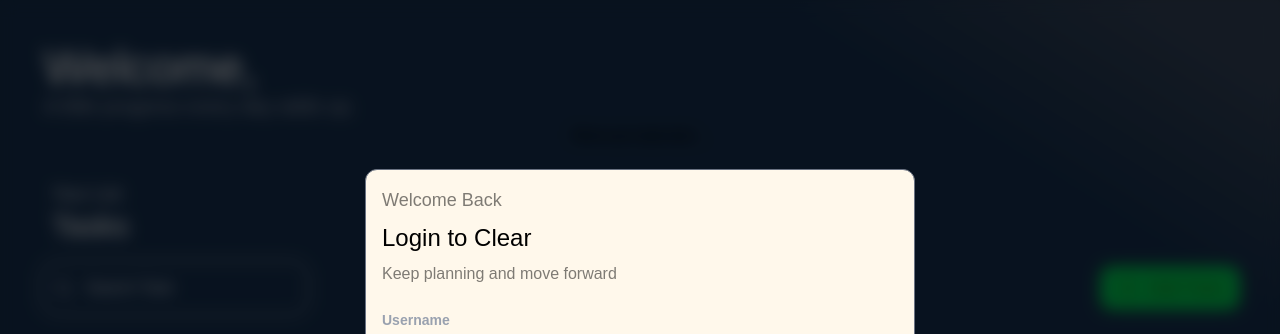
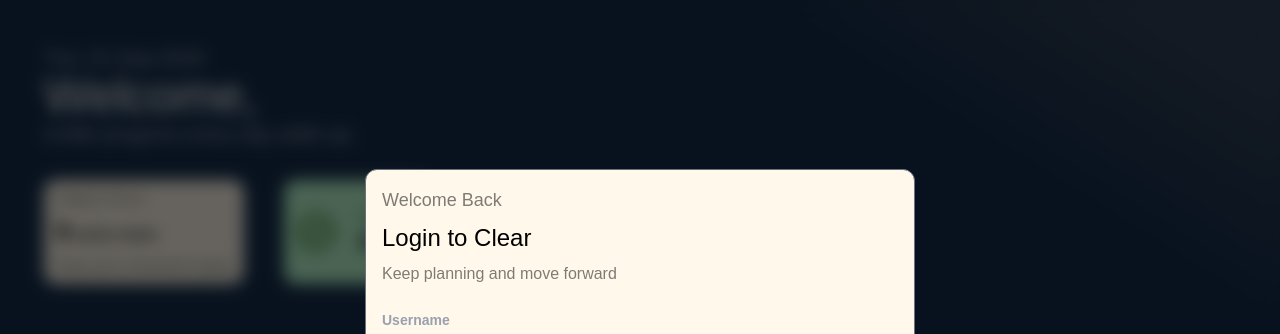
Before and after one commit to franvinkus/TodoApp-Frontend, a Next.js app: page / in a window 1280 px wide. Shown: the top 334 px of the page. Built offline with nearby package versions, Linux system fonts and the light colour scheme; no server answers.

Commit message:
feat: Added additional date info, new task counter for active and finished tasks

```diff
--- a/src/app/pages/Homepage.tsx
+++ b/src/app/pages/Homepage.tsx
@@ -5,7 +5,7 @@ import CreateTodo from "../../component/createTodo"
 import TodoCalendar from "../../component/Calendar";
 import LoginModal from "@/component/LoginModal";
 import { getToken, getUserName, isLoggedIn } from "@/utils/Auth";
-import { Circle, CircleCheckBig, Pencil, Plus, Search, Trash } from "lucide-react";
+import { BadgeCheck, Circle, CircleCheckBig, Pencil, Plus, Search, Trash } from "lucide-react";
 
 const Homepage = () => {
   const [todos, setTodos] = useState<Todo[]>([]);
@@ -18,7 +18,7 @@ const Homepage = () => {
   const [isModal, setIsModal] = useState(false);
   const [isMounted, setIsMounted] = useState(false);
   const [todayDate, setTodayDate] = useState("");
-  const nameTitle = getUserName();
+  const [nameTitle, setNameTitle] = useState<string | null>("");
 
   useEffect(() => {
     const logged = isLoggedIn();
@@ -45,6 +45,8 @@ const Homepage = () => {
   useEffect(() => {
     const handler = setTimeout(() => {
       fetchGetTodo();
+      setNameTitle(getUserName());
+      formattedTodayDate();
     }, 500);
     setIsMounted(true);
     return () => clearTimeout(handler);
@@ -124,10 +126,21 @@ const Homepage = () => {
     const today: Date = new Date();
     const todayString = today.toString();
     const parts = todayString.split(" ");
-    const date = parts[0];
-    const time = parts[1];
-    const [day, month, year] = date.split("-");
-    return `${day}-${month}-${year}`;
+    const day = parts[0];
+    const month = parts[1];
+    const date = parts[2];
+    const year = parts[3];
+    setTodayDate(`${day}, ${date}-${month}-${year}`);
+  }
+
+  const countActiveTask = () => {
+    const count = todos.filter((todo) => !todo.isCompleted).length;
+    return count;
+  }
+
+  const countFinishedTask =() => {
+    const count = todos.filter((todo) => todo.isCompleted).length;
+    return count;
   }
 
   return (
@@ -138,9 +151,40 @@ const Homepage = () => {
         )}
 
         <div className="flex flex-col justify-start w-full p-1">
+          <h1 className="text-lg md:text-xl text-gray-400">{todayDate}</h1>
           <h1 className="text-5xl text-white">Welcome, {nameTitle}</h1>
           <h1 className="text-xl text-gray-400">A little progress every day adds up.</h1>
+          <div className="flex flex-row gap-x-10  mt-8">
+            <div className="flex flex-row rounded-xl bg-brand-cream p-2 px-3 gap-x-10">
+              <div className="flex flex-col gap-y-1 md:gap-y-2">
+                <p className="text-sm opacity-60">
+                  Today's Focus
+                </p>
+                <p>
+                  <strong className="md:text-2xl text-xl">{countActiveTask()}</strong> active tasks
+                </p>
+                <p className="md:text-sm text-xs opacity-60">
+                  Keep your momentum going
+                </p>
+              </div>
+            </div>
+
+            <div className="flex flex-row rounded-xl bg-green-200 p-2 px-3 gap-x-6">
+              <div className="flex justify-between align-middle items-center">
+                <BadgeCheck className="text-green-moss" size={40}/>
+              </div>
+              <div className="flex flex-col justify-center align-middle">
+                <p className="text-sm opacity-60">
+                    Finished
+                  </p>
+                  <p>
+                    <strong  className="md:text-2xl text-xl">{countFinishedTask()}</strong> tasks
+                  </p>
+              </div>
+            </div>
+          </div>
         </div>
+
 
         <TodoCalendar todos={todos}/>
 
@@ -212,7 +256,7 @@ const Homepage = () => {
 
                       <div className="flex flex-row justify-between items-center">
                         <div className="w-full">
-                          <div className="grid grid-cols-2 gap-y-1 w-3/4 gap-y-2 md:gap-y-1">
+                          <div className="grid grid-cols-2 w-3/4 gap-y-2 md:gap-y-1">
                               <p className="pl-2 text-xs">Created: {parseApiDate(todo.createdAt)?.toLocaleDateString("id-ID")}</p>
                               <p className="pl-2 text-xs">Finished: {parseApiDate(todo.finishedAt)?.toLocaleDateString("id-ID") ?  parseApiDate(todo.finishedAt)?.toLocaleDateString("id-ID") : "-"}</p>
 
```
